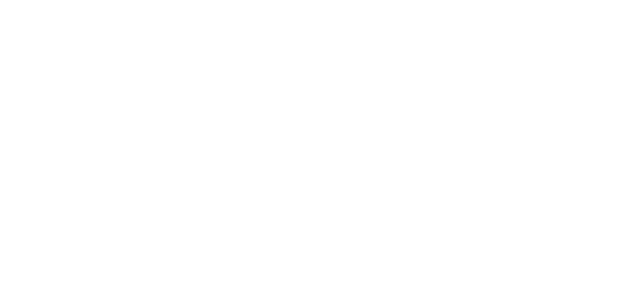
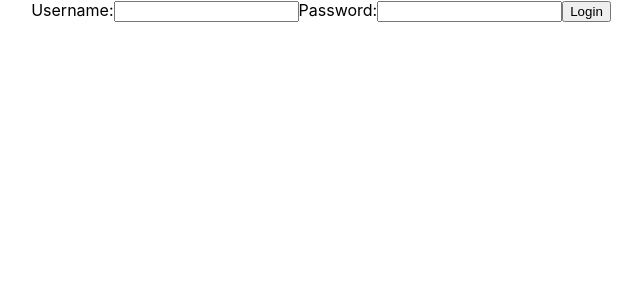
Before and after one commit to iqbal-webpatriot/react-testing, a React (Create React App) app: page /login in a window 1280 px wide. Before the commit this address had no page. Shown: the top 300 px of the page, without its empty margins (319-961 px from the left). Built offline with nearby package versions, Linux system fonts and the light colour scheme.

Commit message:
create login comp with initial test

```diff
--- a/src/AllRoutes/AllRoutes.tsx
+++ b/src/AllRoutes/AllRoutes.tsx
@@ -1,6 +1,7 @@
 import { Routes, Route } from 'react-router-dom';
 import Application from '../components/Application/Application';
 import Counter from '../components/Counter/Counter';
+import Login from '../Auth/Login/Login';
 
 export default function AllRoutes() {
   return (
@@ -9,6 +10,7 @@ export default function AllRoutes() {
         <Route path="/" element={<Application />} />
         {/* <Route path='/skills' element={<Skills skills={dummySkills}/>}/> */}
         <Route path="/counter" element={<Counter />} />
+        <Route path="/login" element={<Login />} />
       </Routes>
     </>
   );
--- /dev/null
+++ b/src/Auth/Login/Login.tsx
@@ -0,0 +1,52 @@
+import axios from 'axios';
+import { useState } from 'react';
+
+export default function Login() {
+  const [username, setUsername] = useState('');
+  const [password, setPassword] = useState('');
+  const [error, setError] = useState('');
+
+  const handleLogin = async (event: React.SyntheticEvent) => {
+    event.preventDefault();
+
+    try {
+      const response = await fetch('https://api.example.com/login', {
+        method: 'post',
+        body: JSON.stringify({
+          username,
+          password,
+        }),
+      });
+      const jsonResult = await response.json();
+      // Successful login, now redirect or do whatever you want with the response
+      console.log('Success:', jsonResult);
+    } catch (error) {
+      // Handle error and set error message
+      setError('Invalid username or password');
+    }
+  };
+  return (
+    <>
+      <form onSubmit={handleLogin}>
+        <label>
+          Username:
+          <input
+            type="text"
+            value={username}
+            onChange={(e) => setUsername(e.target.value)}
+          />
+        </label>
+        <label>
+          Password:
+          <input
+            type="password"
+            value={password}
+            onChange={(e) => setPassword(e.target.value)}
+          />
+        </label>
+        <button type="submit">Login</button>
+        {error && <div role="alert">{error}</div>}
+      </form>
+    </>
+  );
+}
--- /dev/null
+++ b/src/Auth/Login/login.types.ts
@@ -0,0 +1,4 @@
+export type LoginSate = {
+  username: string;
+  password: string;
+};
```
Also changed, not shown: 1 other file (tests, documents, lock files or other folders).
